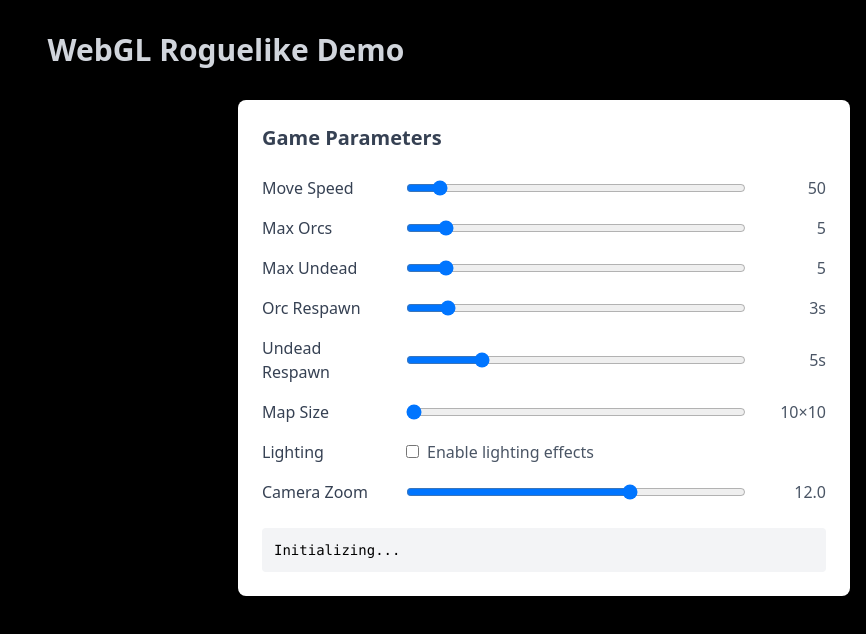
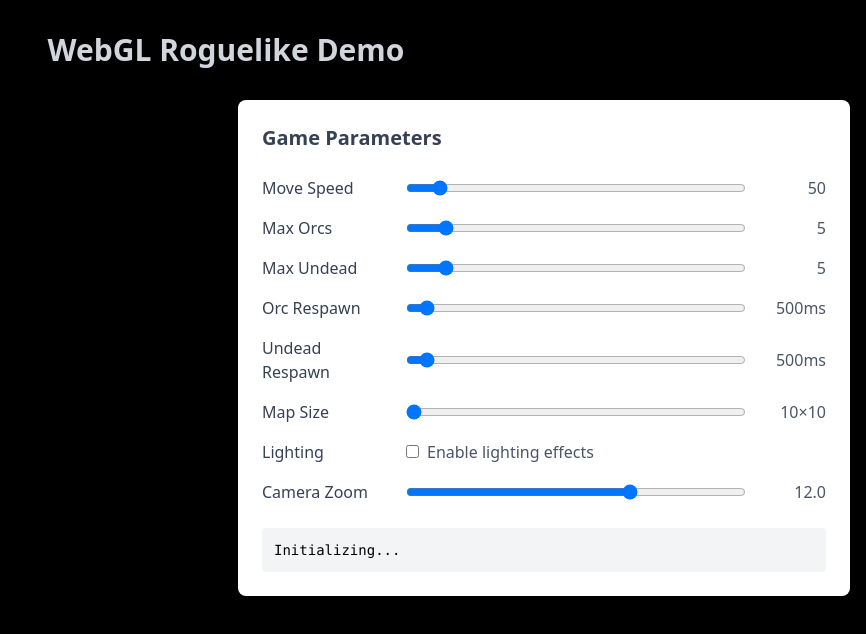
Before and after one commit to rwhaling/roguelike-four, a React (Vite) app: page / in a window 1280 px wide. Shown: the top 634 px of the page, without its empty margins (414-1280 px from the left). Built offline with nearby package versions, Linux system fonts and the light colour scheme; no server answers.

Commit message:
tweaked respawn rate

```diff
--- a/src/main.tsx
+++ b/src/main.tsx
@@ -13,8 +13,8 @@ window.gameParams = {
   mapHeight: 10,
   maxOrcCount: 5,
   maxUndeadCount: 5,
-  orcRespawnRate: 3,
-  undeadRespawnRate: 5
+  orcRespawnRate: 500,
+  undeadRespawnRate: 500
 };
 
 // Now import test.ts after initialization
@@ -121,9 +121,9 @@ function GameParametersApp() {
         <label className="w-32 font-medium text-gray-700">Orc Respawn</label>
         <input
           type="range"
-          min="1"
-          max="20"
-          step="1"
+          min="100"
+          max="10000"
+          step="100"
           value={gameParameters.orcRespawnRate}
           className="flex-grow"
           onChange={(e) => {
@@ -133,7 +133,7 @@ function GameParametersApp() {
           }}
         />
         <span className="w-16 text-right text-gray-600">
-          {gameParameters.orcRespawnRate}s
+          {gameParameters.orcRespawnRate}ms
         </span>
       </div>
 
@@ -142,9 +142,9 @@ function GameParametersApp() {
         <label className="w-32 font-medium text-gray-700">Undead Respawn</label>
         <input
           type="range"
-          min="1"
-          max="20"
-          step="1"
+          min="100"
+          max="10000"
+          step="100"
           value={gameParameters.undeadRespawnRate}
           className="flex-grow"
           onChange={(e) => {
@@ -154,7 +154,7 @@ function GameParametersApp() {
           }}
         />
         <span className="w-16 text-right text-gray-600">
-          {gameParameters.undeadRespawnRate}s
+          {gameParameters.undeadRespawnRate}ms
         </span>
       </div>
 
--- a/src/test.ts
+++ b/src/test.ts
@@ -420,8 +420,8 @@ let lastUndeadRespawnCheck = 0;
 function checkRespawns(now: number) {
     const factionCounts = countNpcsByFaction();
 
-    // Check orc respawns
-    if (now - lastOrcRespawnCheck >= window.gameParams.orcRespawnRate * 1000) {
+    // Check orc respawns - no longer multiply by 1000 since values are already in milliseconds
+    if (now - lastOrcRespawnCheck >= window.gameParams.orcRespawnRate) {
         lastOrcRespawnCheck = now;
 
         if (factionCounts.orc < window.gameParams.maxOrcCount) {
@@ -434,8 +434,8 @@ function checkRespawns(now: number) {
         }
     }
 
-    // Check undead respawns
-    if (now - lastUndeadRespawnCheck >= window.gameParams.undeadRespawnRate * 1000) {
+    // Check undead respawns - no longer multiply by 1000
+    if (now - lastUndeadRespawnCheck >= window.gameParams.undeadRespawnRate) {
         lastUndeadRespawnCheck = now;
 
         if (factionCounts.undead < window.gameParams.maxUndeadCount) {
@@ -674,13 +674,45 @@ function initializeSpritePosition(isPlayer = false, faction = "human") {
     let rand_x, rand_y;
     let isValidPosition = false;
     let attempts = 0;
-    const MAX_ATTEMPTS = 10;
+    const MAX_ATTEMPTS = 20;
 
-    while (!isValidPosition && attempts < MAX_ATTEMPTS) {
-        rand_x = Math.floor(Math.random() * (window.gameParams.mapWidth - 2)) + 1;
-        rand_y = Math.floor(Math.random() * (window.gameParams.mapHeight - 2)) + 1;
-        isValidPosition = !isPositionOccupied(rand_x, rand_y, null);
-        attempts++;
+    // If it's the player, keep the original random placement
+    if (isPlayer) {
+        while (!isValidPosition && attempts < MAX_ATTEMPTS) {
+            rand_x = Math.floor(Math.random() * (window.gameParams.mapWidth - 2)) + 1;
+            rand_y = Math.floor(Math.random() * (window.gameParams.mapHeight - 2)) + 1;
+            isValidPosition = !isPositionOccupied(rand_x, rand_y, null);
+            attempts++;
+        }
+    }
+    // For NPCs (enemies), place them along the edges but not on walls
+    else {
+        while (!isValidPosition && attempts < MAX_ATTEMPTS) {
+            // Decide which edge to spawn on (0=top, 1=right, 2=bottom, 3=left)
+            const edge = Math.floor(Math.random() * 4);
+
+            switch (edge) {
+                case 0: // Top edge
+                    rand_x = Math.floor(Math.random() * (window.gameParams.mapWidth - 4)) + 2;
+                    rand_y = 1;
+                    break;
+                case 1: // Right edge
+                    rand_x = window.gameParams.mapWidth - 2;
+                    rand_y = Math.floor(Math.random() * (window.gameParams.mapHeight - 4)) + 2;
+                    break;
+                case 2: // Bottom edge
+                    rand_x = Math.floor(Math.random() * (window.gameParams.mapWidth - 4)) + 2;
+                    rand_y = window.gameParams.mapHeight - 2;
+                    break;
+                case 3: // Left edge
+                    rand_x = 1;
+                    rand_y = Math.floor(Math.random() * (window.gameParams.mapHeight - 4)) + 2;
+                    break;
+            }
+
+            isValidPosition = !isPositionOccupied(rand_x, rand_y, null);
+            attempts++;
+        }
     }
 
     if (!isValidPosition) {
```
